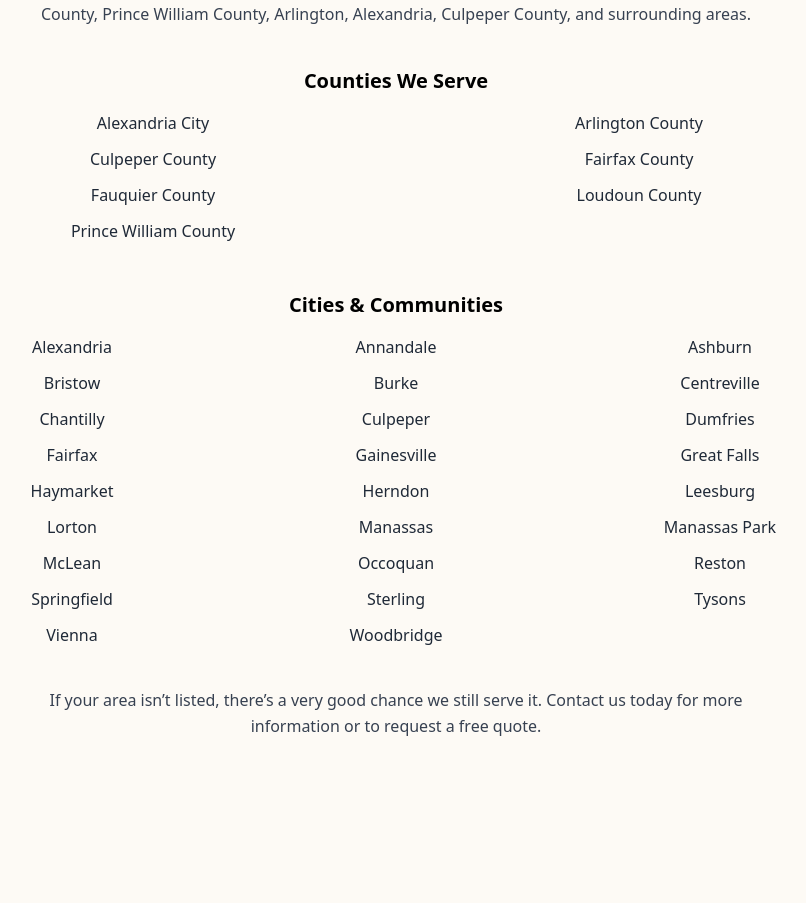
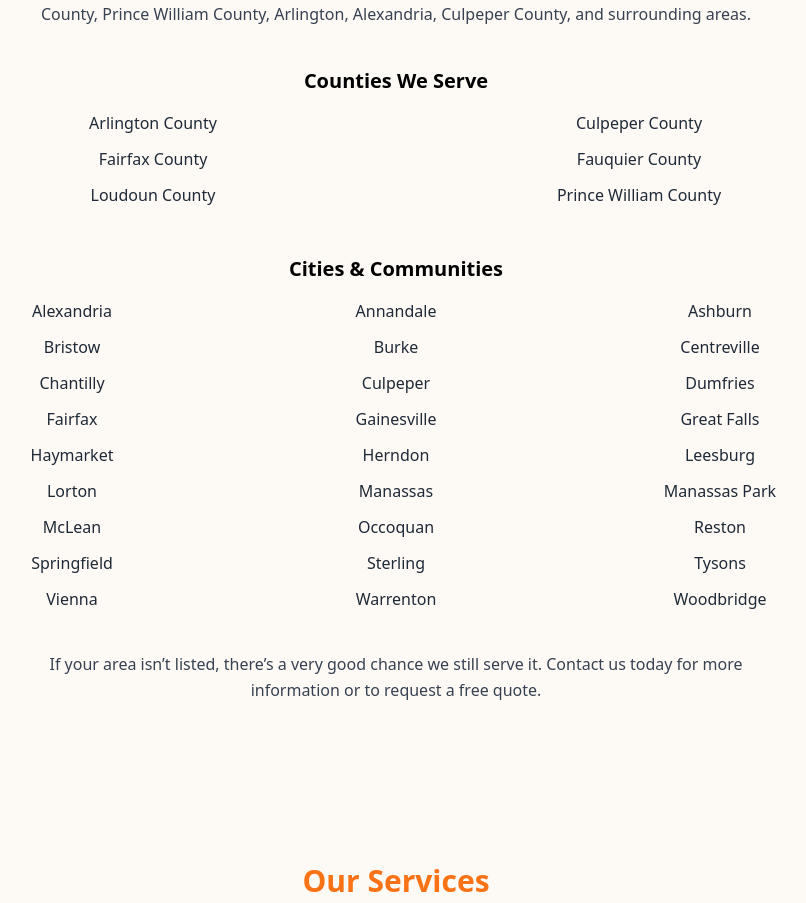
Before and after one commit to shahrouz4/rrw9, a React (Vite) app: page / in a window 1280 px wide. Shown: the part 1549-2452 px from the top of the page, without its empty margins (244-1050 px from the left). Built offline with nearby package versions, Linux system fonts and the light colour scheme.

Commit message:
Update App.jsx

```diff
--- a/src/App.jsx
+++ b/src/App.jsx
@@ -235,7 +235,6 @@ export default function App() {
     >
       <h3 className="text-xl font-semibold text-black mb-4 text-center">Counties We Serve</h3>
       <div className="grid grid-cols-1 sm:grid-cols-2 gap-3 text-gray-800 text-center">
-        <div>Alexandria City</div>
         <div>Arlington County</div>
         <div>Culpeper County</div>
         <div>Fairfax County</div>
@@ -279,6 +278,7 @@ export default function App() {
         <div>Sterling</div>
         <div>Tysons</div>
         <div>Vienna</div>
+        <div>Warrenton</div>
         <div>Woodbridge</div>
       </div>
     </motion.div>
```
